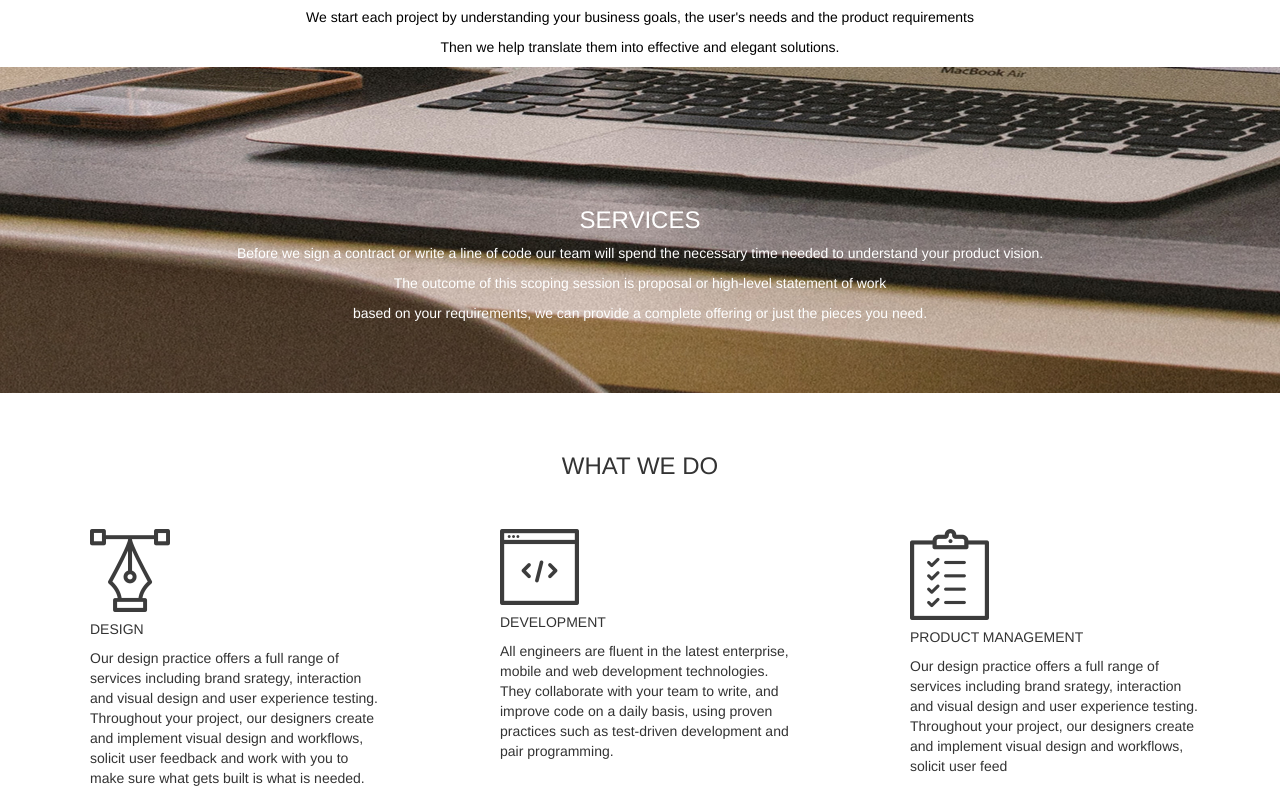
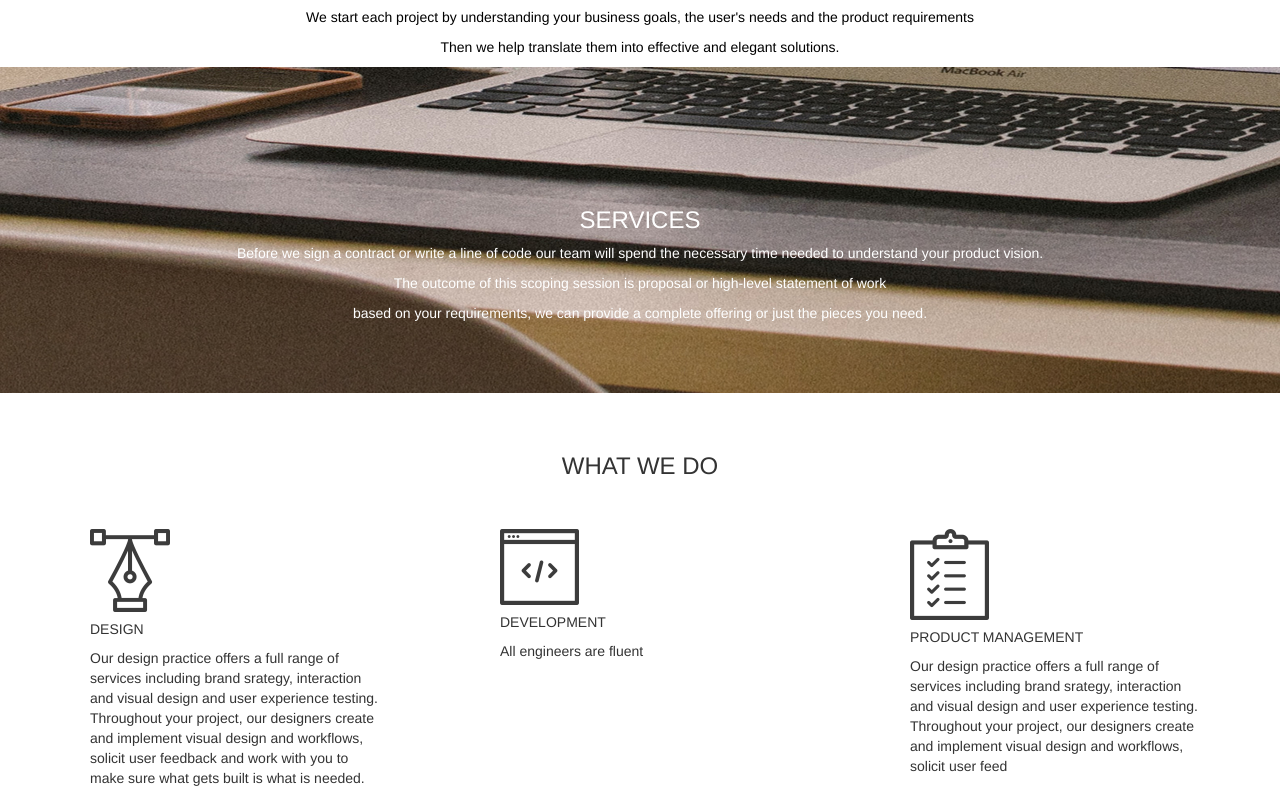
Before and after one commit to felix-nathan/Delanistudio, a plain HTML site: page index.html in a window 1280 px wide. Shown: the part 752-1550 px from the top of the page. Drawn offline with nearby package versions, Linux system fonts and the light colour scheme; a script that the page names is missing.

Commit message:
modification complete

```diff
--- a/index.html
+++ b/index.html
@@ -53,7 +53,7 @@
         <div class="col-sm-3">
             <img src="images/services_icons/dev_icon.png" alt="">
             <h5>DEVELOPMENT</h5>
-            <P>All engineers are fluent in the latest enterprise, mobile and web development technologies. They collaborate with your team to write, and improve code on a daily basis, using proven practices such as test-driven development and pair programming.</P>
+            <P>All engineers are fluent </P>
         </div>
         <div class="col-sm-3">
             <img src="images/services_icons/product_icon.png" alt="">
```
